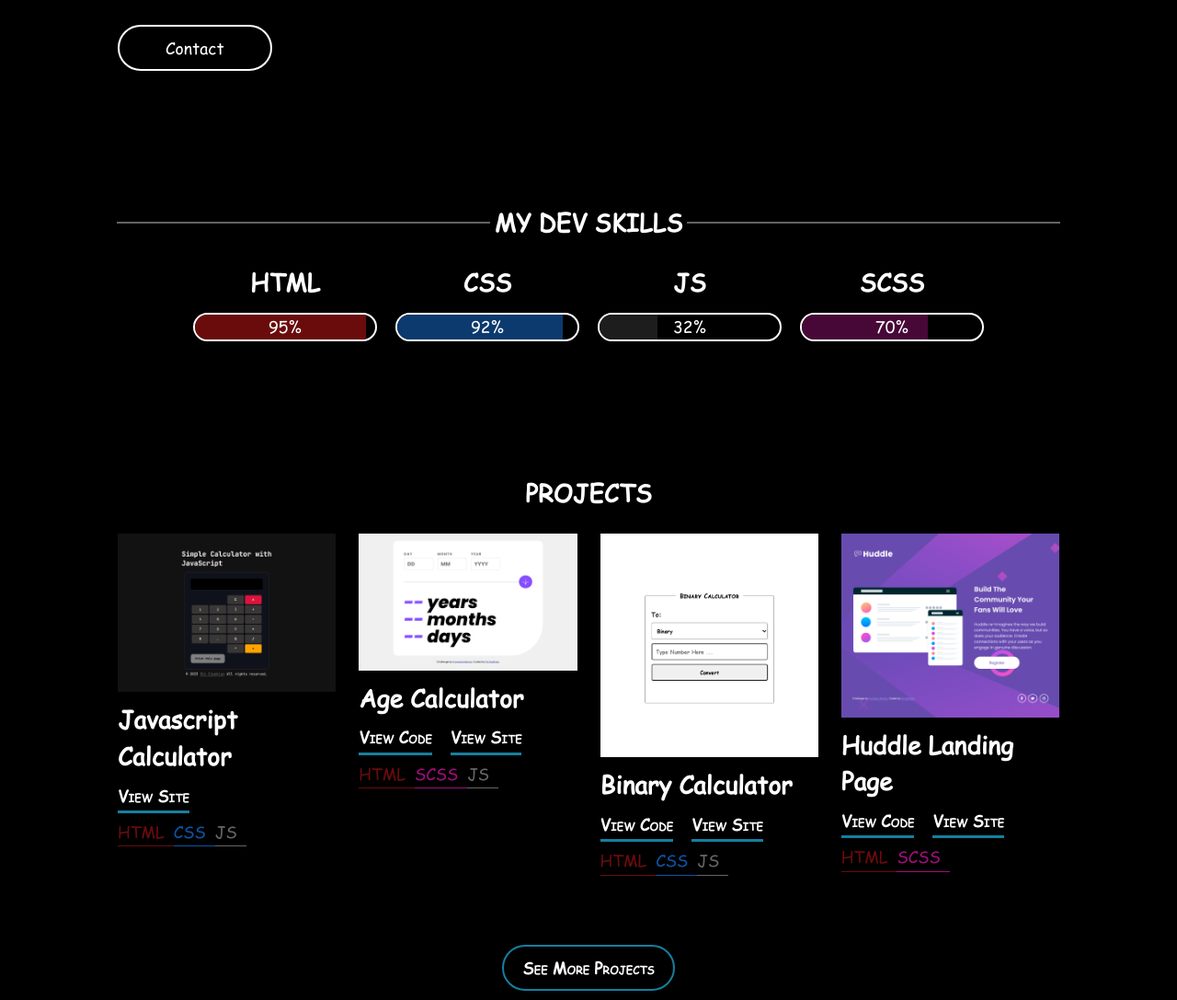
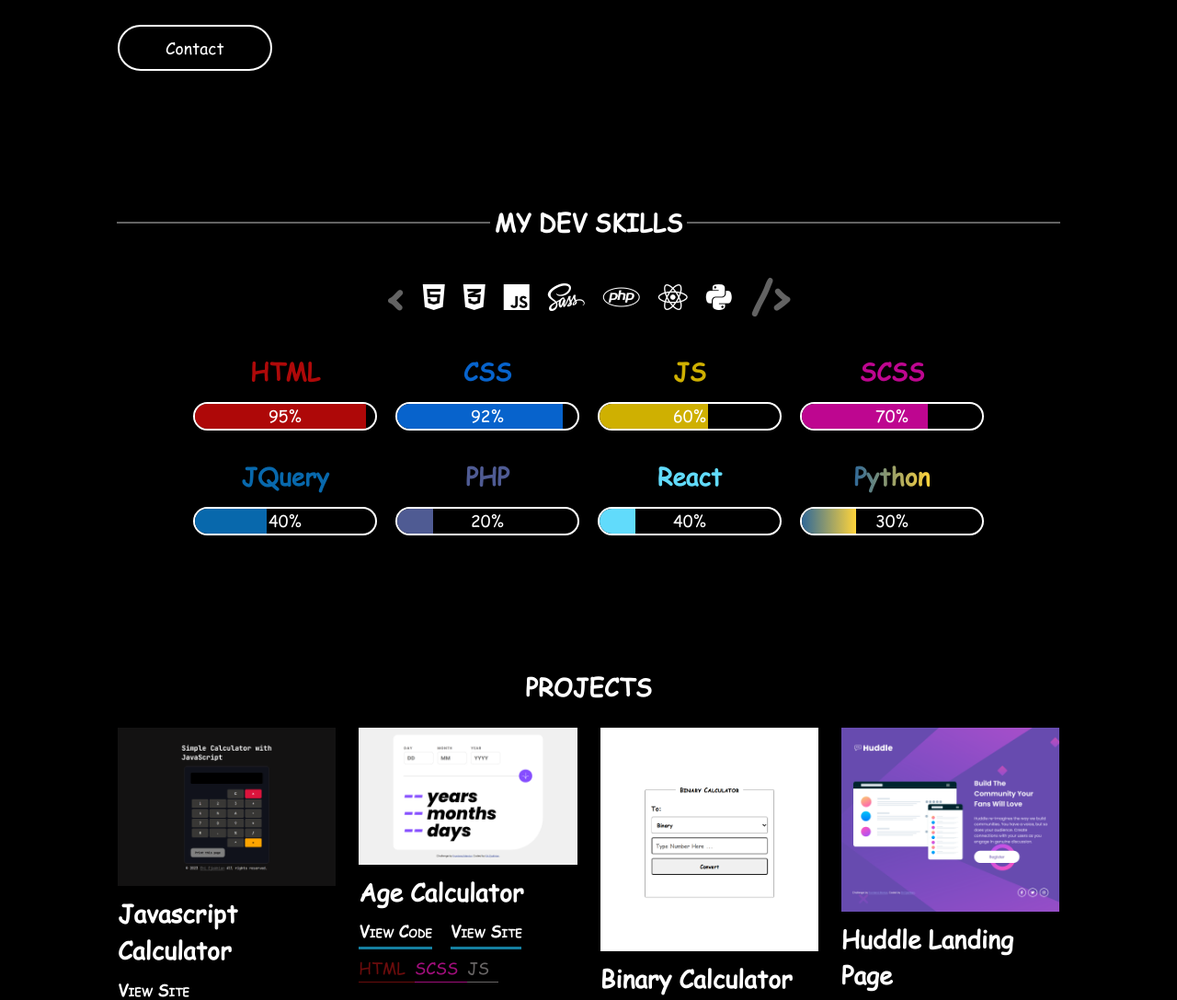
Before and after one commit to Ehiejakhian/Ehiejakhian.github.io, a plain HTML site: page index.html in a window 1280 px wide. Shown: the part 710-1797 px from the top of the page at 92% size. Drawn offline with Linux system fonts and the light colour scheme; a web font is replaced by a local one.

Commit message:
added the languages logos and the new languages I've learned

```diff
--- a/index.html
+++ b/index.html
@@ -145,8 +145,19 @@
             </div>
         </section>
 
-        <section id="skills">
+        <section id="skills" class="skills">
             <h1>My Dev Skills</h1>
+            <div class="skills__logos">
+                <b class="open__angle__bracket">&lt;</b>
+                <i class="fa-brands fa-html5"></i>
+                <i class="fa-brands fa-css3-alt"></i>
+                <i class="fa-brands fa-js"></i>
+                <i class="fa-brands fa-sass"></i>
+                <i class="fa-brands fa-php"></i>
+                <i class="fa-brands fa-react"></i>
+                <i class="fa-brands fa-python"></i>
+                <b class="close__angle__bracket">/&gt;</b>
+            </div>
             <div class="prog-lang">
                 <div class="lang HTML">
                     <h2><span>HTML</span></h2>
@@ -158,11 +169,27 @@
                 </div>
                 <div class="lang JS">
                     <h2><span>JS</span></h2>
-                    <div class="skill-percent">32%</div>
+                    <div class="skill-percent">60%</div>
                 </div>
                 <div class="lang SCSS">
                     <h2><span>SCSS</span></h2>
                     <div class="skill-percent">70%</div>
+                </div>
+                <div class="lang JQuery">
+                    <h2><span>JQuery</span></h2>
+                    <div class="skill-percent">40%</div>
+                </div>
+                <div class="lang PHP">
+                    <h2><span>PHP</span></h2>
+                    <div class="skill-percent">20%</div>
+                </div>
+                <div class="lang React">
+                    <h2><span>React</span></h2>
+                    <div class="skill-percent">40%</div>
+                </div>
+                <div class="lang Python">
+                    <h2><span>Python</span></h2>
+                    <div class="skill-percent">30%</div>
                 </div>
             </div>
         </section>
--- a/scss/main.scss
+++ b/scss/main.scss
@@ -72,6 +72,11 @@ body {
     justify-content: center;
     right: 0;
     left: 0;
+    // * {
+    //     animation: appear .5s linear;
+    //     animation-timeline: view();
+    //     animation-range: entry 0% cover 50%;
+    // }
 }
 #whole-content>*>h1 {
     margin-top: 120px;
@@ -223,6 +228,26 @@ body {
         }
     }
 }
+//Now using the class name for the skills section
+.skills {
+    &__logos {
+        display: flex;
+        align-items: center;
+        justify-content: center;
+        gap: 20px;
+        font-size: 2rem;
+        @media (max-width: 375px) {
+            gap: 10px;
+            font-size: 1.5rem;
+        }
+
+        .open__angle__bracket,
+        .close__angle__bracket {
+            font-size: 3rem;
+            color: #636363;
+        }
+    }
+}
 .skill-percent {
     width: 100%;
     border: 2px solid;
@@ -242,21 +267,80 @@ body {
     bottom: 0;
     z-index: -1;
 }
-.HTML .skill-percent::before {
-    background: #941111b7;
-    width: 95%;
+.HTML {
+    h2 {
+        color: #f30c0cb7;
+    }
+    .skill-percent::before {
+        background: #f30c0cb7;
+        width: 95%;
+    }
 }
-.CSS .skill-percent::before {
-    background: #0c3a6e;
-    width: 92%;
+
+.CSS {
+    h2 {
+        color: #0763cc;
+    }
+    .skill-percent::before {
+        background: #0763cc;
+        width: 92%;
+    }
 }
-.JS .skill-percent::before {
-    background: #1d1d1d;
-    width: 32%;
+.JS {
+    h2 {
+        color: #cfb001;
+    }
+    .skill-percent::before {
+        background: #cfb001;
+        width: 60%;
+    }
 }
-.SCSS .skill-percent::before {
-    background: #470837;
-    width: 70%;
+.SCSS {
+    h2 {
+        color: #be0690;
+    }
+    .skill-percent::before {
+        background: #be0690;
+        width: 70%;
+    }
+}
+.JQuery {
+    h2 {
+        color: #0868ac;
+    }
+    .skill-percent::before {
+        background: #0868ac;
+        width: 40%;
+    }
+}
+.PHP {
+    h2 {
+        color: #4f5b93;
+    }
+    .skill-percent::before {
+        background: #4f5b93;
+        width: 20%;
+    }
+}
+.React {
+    h2 {
+        color: #61dbfb;
+    }
+    .skill-percent::before {
+        background: #61dbfb;
+        width: 20%;
+    }
+}
+.Python {
+    h2 {
+        background-image: linear-gradient(90deg, #306998 0%, #FFD43B 100%);
+        color: transparent;
+        background-clip: text;
+    }
+    .skill-percent::before {
+        background-image: linear-gradient(90deg, #306998 0%, #FFD43B 100%);
+        width: 30%;
+    }
 }
 
 
```
Also changed, not shown: scss/_variables-and-mixins.scss (+11 -0 lines), dist/css/main.css, dist/css/more-projects.css, 2 other files.
